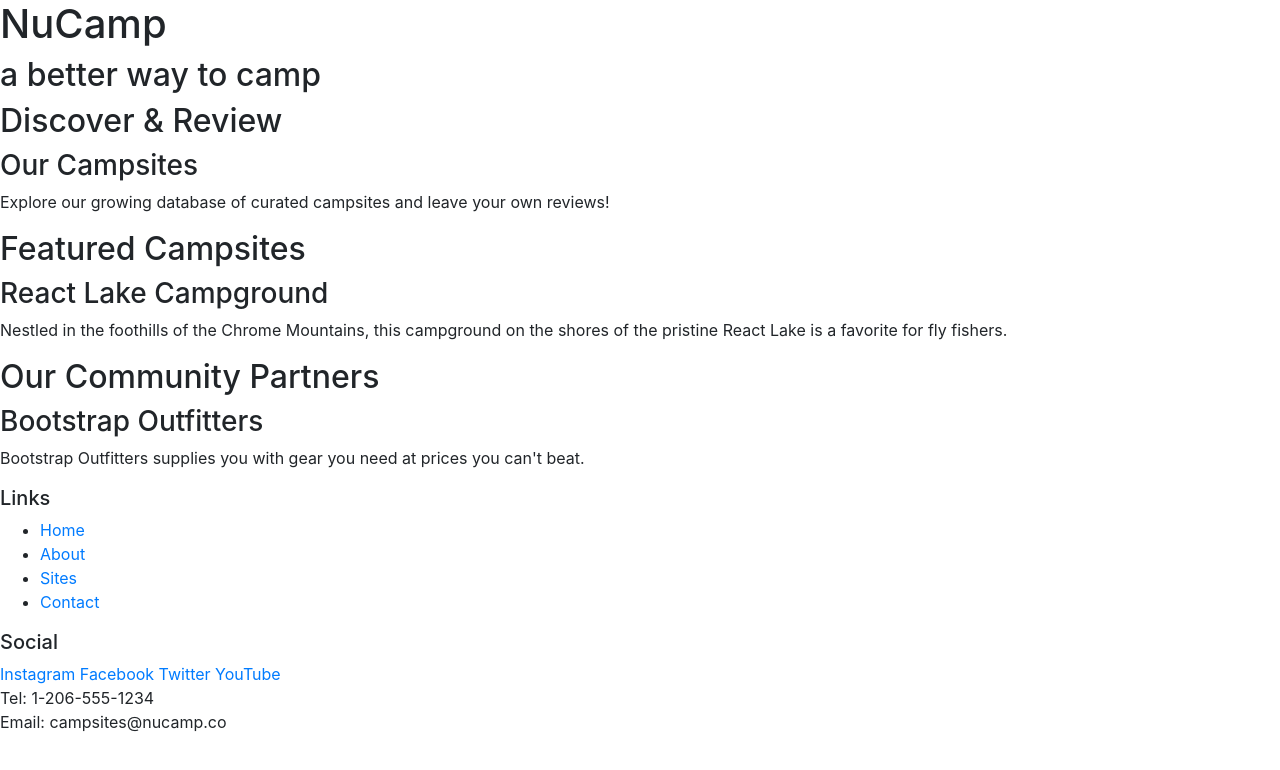
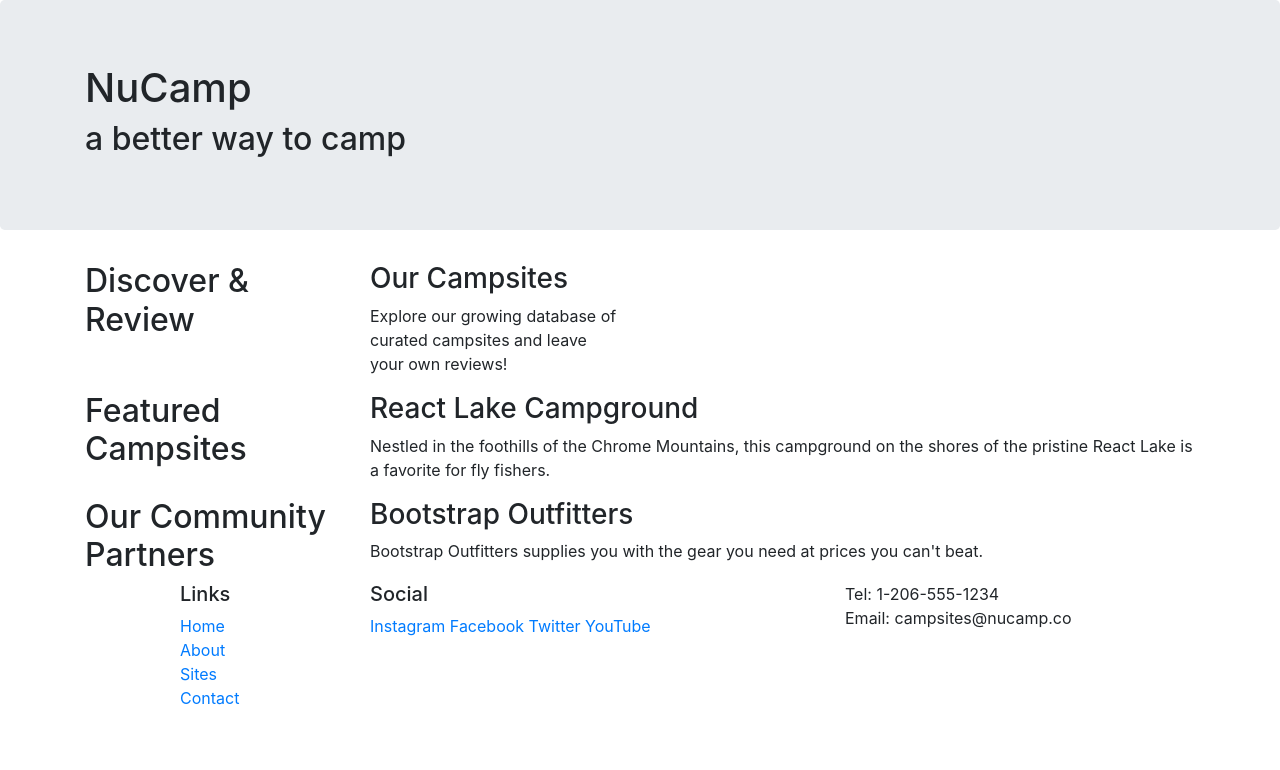
Before and after one commit to r-gaston/NuCampsite, a website: page index.html in a window 1280 px wide. Drawn offline with nearby package versions, Linux system fonts and the light colour scheme.

Commit message:
Bootstrap Grid

```diff
--- a/index.html
+++ b/index.html
@@ -14,51 +14,73 @@
 
 <body>
 
-    <header>
-        <div>
+    <header class="jumbotron">
+        <div class="container">
+            <div class="row">
+                <div class="col">
                     <h1>NuCamp</h1>
                     <h2>a better way to camp</h2>
                 </div>
+            </div>
+        </div>
     </header>
 
-    <div>
+    <div class="container">
+        <div class="row">
+            <div class="col-sm-4 order-sm-last col-md-3">
                 <h2>Discover & Review</h2>
+            </div>
+            <div class="col-sm-4 order-sm-last col-md-3">
                 <h3>Our Campsites</h3>
                 <p>Explore our growing database of curated campsites and leave your own reviews!</p>
             </div>
+        </div>
 
-    <div>
+        <div class="row">
+            <div class="col-sm-4 col-md-3">
                 <h2>Featured Campsites</h2>
+            </div>
+            <div class="col">
                 <h3>React Lake Campground</h3>
         		<p>Nestled in the foothills of the Chrome Mountains, this campground on the shores of the pristine React Lake is a favorite for fly fishers.</p>
    			</div>
+        </div>
 
-    <div>
+        <div class="row">
+            <div class="col-sm-4 col-md-3">
                 <h2>Our Community Partners</h2>
+            </div>
+            <div class="col">
                 <h3>Bootstrap Outfitters</h3>
-        <p>Bootstrap Outfitters supplies you with gear you need at prices you can't beat.</p>
+        		<p>Bootstrap Outfitters supplies you with the gear you need at prices you can't beat.</p>
+            </div>
+        </div>
     </div>
 
     <footer>
-        <div>
+        <div class="container">
+            <div class="row">
+                <div class="col-4 col-sm-2 offset-1">
                     <h5>Links</h5>
-            <ul>
+            		<ul class="list-unstyled">
                         <li><a href="#">Home</a></li>
                         <li><a href="#">About</a></li>
                         <li><a href="#">Sites</a></li>
                         <li><a href="#">Contact</a></li>
                     </ul>
                 </div>
-        <div>
+                <div class="col-6 col-sm-5">
                 	<h5>Social</h5>
                     <a href="http://instagram.com/">Instagram</a>
                     <a href="http://facebook.com/">Facebook</a>
                     <a href="http://twitter.com/">Twitter</a>
                     <a href="http://youtube.com/">YouTube</a>
                 </div>
-        <div>
+                <div class="col-sm-4">
                     Tel: 1-206-555-1234<br />
                     Email: campsites@nucamp.co
+                </div>
+           </div>
         </div>
     </footer>
 
```
Lines whose indentation alone changed are shown as unchanged.
